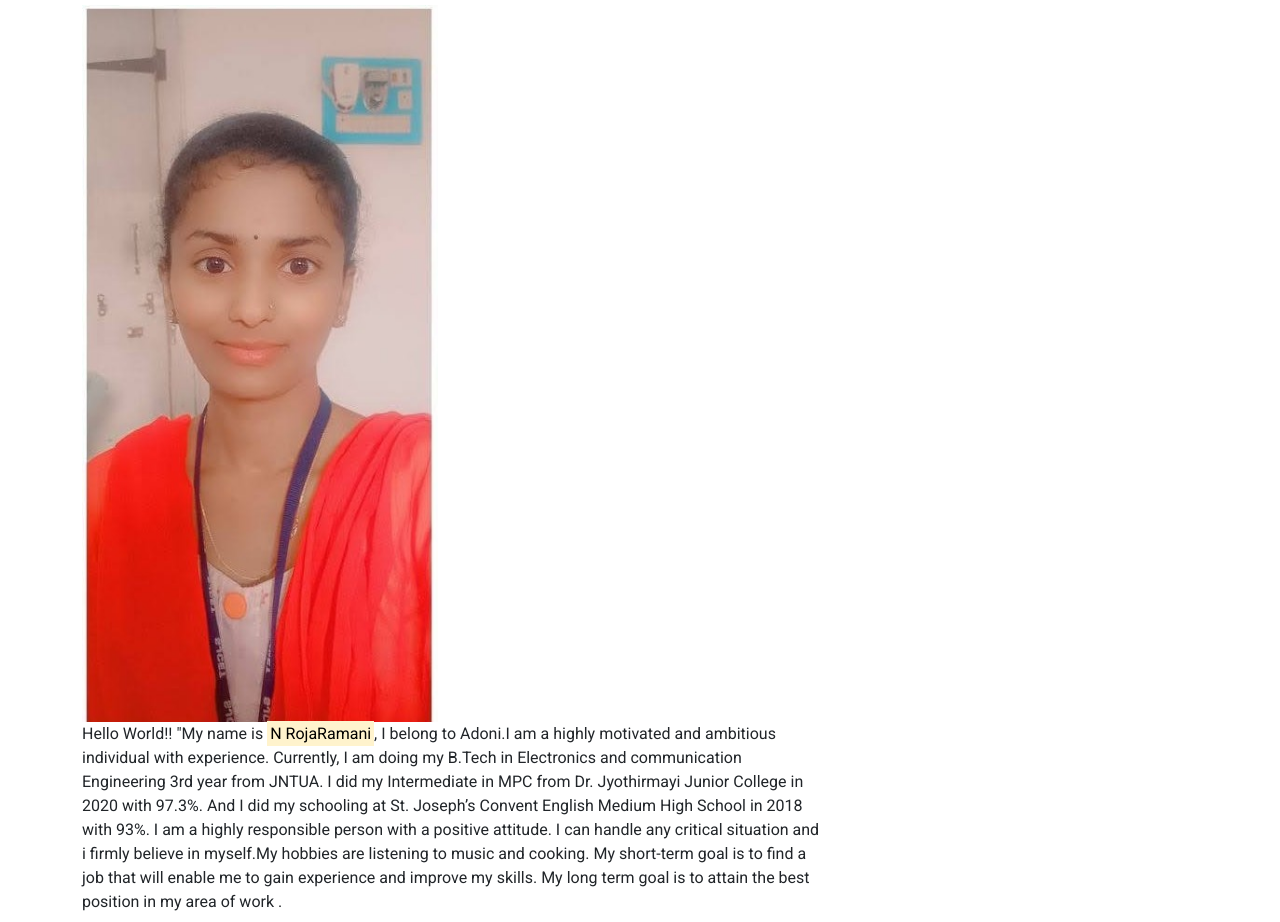
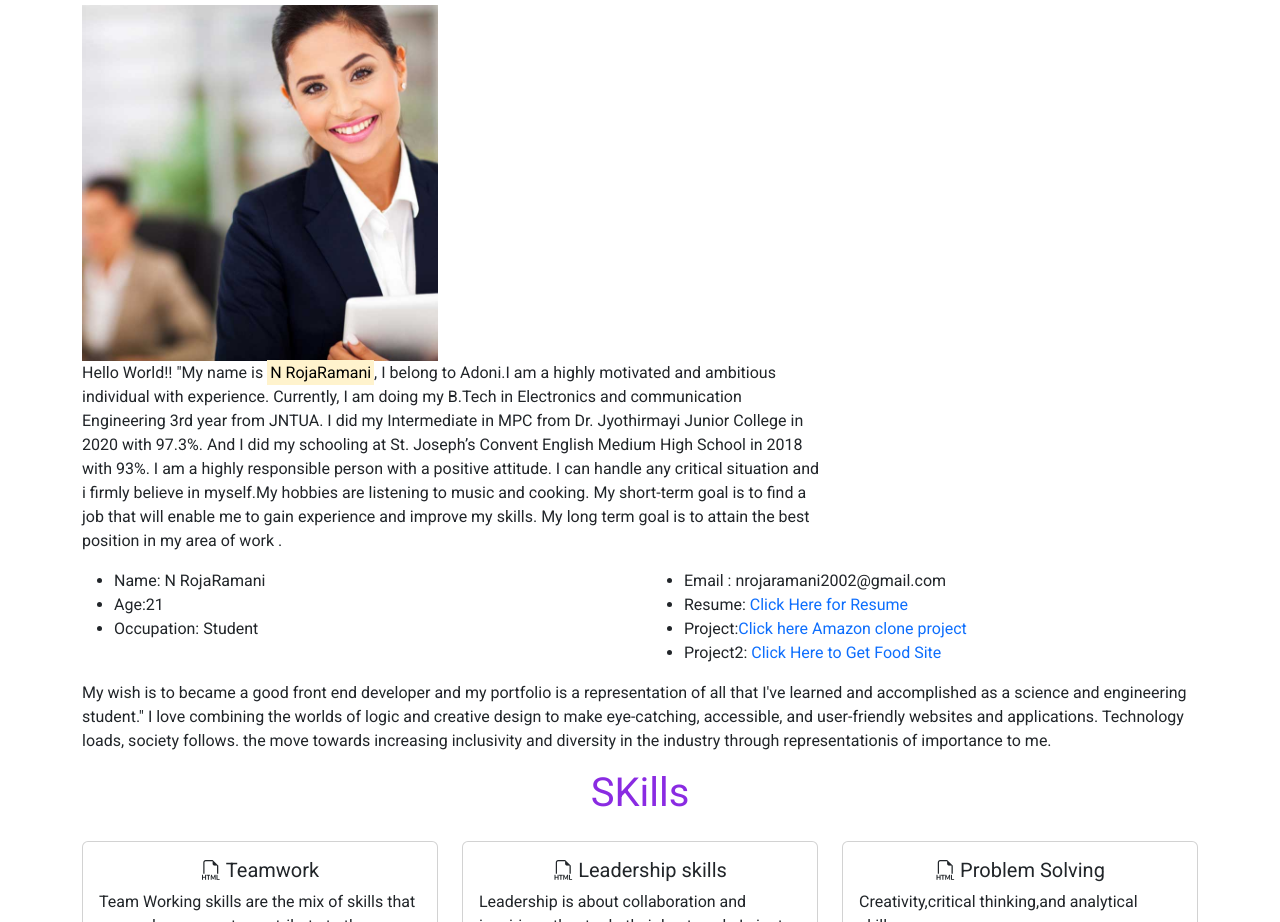
Before and after one commit to NRojaRamani/RR-portfolio, a plain HTML site: page index.html in a window 1280 px wide. Shown: the part 851-1773 px from the top of the page. Drawn offline with nearby package versions, Linux system fonts and the light colour scheme.

Commit message:
Update index.html

```diff
--- a/index.html
+++ b/index.html
@@ -70,7 +70,7 @@
       <h1 class="text-center " style="color:blueviolet">About Me</h1>
       <div class="row">
         <div class="col-md-4" data-aos="zoom-in">
-          <img src="background.jpg" alt="passportPicture " class="card-img img-fluid">
+          <img src="human.jpg" alt="passportPicture " class="card-img img-fluid">
         </div>
       </div>
 
```
